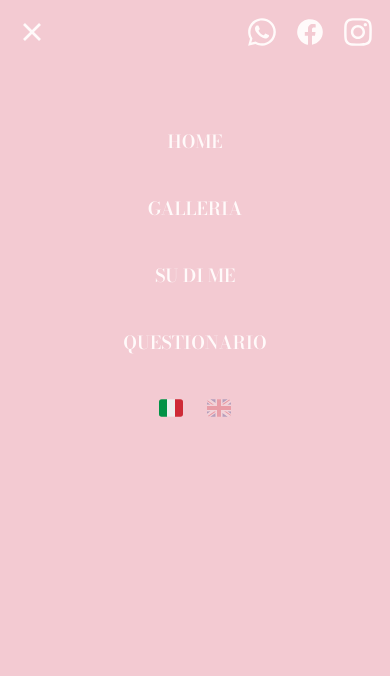
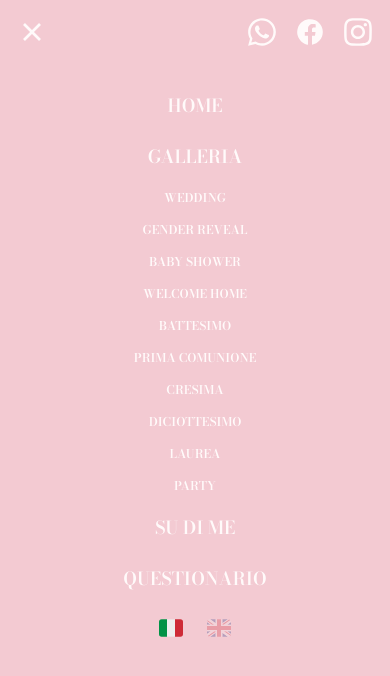
Before and after one commit to vanewedding/website, a React (Vite) app: page /it in a window 390 px wide. Both pictures are taken after a click on the icon 32 px from the left and 32 px from the top of the page. Shown: the top 676 px of the page. Built offline with nearby package versions, Linux system fonts and the light colour scheme.

Commit message:
feat: aggiunti sotto menu in mobile e refactor componente che contiene sottomenu in desktop. refactor: rimozione stato scroll inutilizzato

```diff
--- /dev/null
+++ b/src/components/visual/SubMenu.jsx
@@ -0,0 +1,27 @@
+import { Link } from "react-router-dom";
+
+export default function SubMenu({ submenuItems, it }) {
+  return (
+    <section
+      className="
+            absolute top-16 flex flex-col  items-center gap-4
+            p-4 w-64  bg-brand-pink
+            border-b-2 rounded-b-lg  border-l-2 border-r-2  border-off-white drop-shadow-xl shadow-overlay-black
+            transition-all duration-300 opacity-0 pointer-events-none
+            group-hover:opacity-100 group-hover:pointer-events-auto
+            overflow-y-scroll max-h-screen
+          "
+    >
+      {submenuItems.map((sublink) => (
+        <Link
+          key={sublink.id}
+          to={it ? sublink.pathIt : sublink.pathEng}
+          className="font-semibold text-off-white
+          transition-all duration-300 hover:font-black"
+        >
+          {it ? sublink.nameIt : sublink.nameEng}
+        </Link>
+      ))}
+    </section>
+  );
+}
--- a/src/components/visual/header/Header.jsx
+++ b/src/components/visual/header/Header.jsx
@@ -1,30 +1,9 @@
 import Navbar from "../navbar/Navbar";
 import { useState, useEffect } from "react";
 export default function Header() {
-	const [isScrolled, setIsScrolled] = useState(false);
-	// find scroll more then 60px and add background
-	useEffect(() => {
-		const handleScroll = () => {
-			let isScroll = window.scrollY > 10;
-			setIsScrolled(isScroll);
-		};
-		window.addEventListener("scroll", handleScroll);
-		return () => window.removeEventListener("scroll", handleScroll);
-	}, []);
-
-	useEffect(() => {
-		console.log(isScrolled);
-	}, [isScrolled]);
-
-	return (
-		<header
-			className={`${`z-100 w-full h-16 sticky top-0 left-0 flex items-center bg-brand-pink px-4 `} ${
-				isScrolled
-					? "bg-overlay-white shadow-md text-gray-700 backdrop-blur-lg py-3 md:py-4"
-					: "py-4 md:py-6"
-			}`}
-		>
-			<Navbar isScrolled={isScrolled} />
-		</header>
-	);
+  return (
+    <header className="w-full h-16 sticky top-0 left-0 flex items-center bg-brand-pink text-off-white px-4 z-100 ">
+      <Navbar />
+    </header>
+  );
 }
--- a/src/components/visual/navbar/Navbar.jsx
+++ b/src/components/visual/navbar/Navbar.jsx
@@ -1,11 +1,12 @@
 import { navLinks, socials, langs } from "../../../data/data";
-import { NavLink } from "react-router-dom";
+import { NavLink, Link } from "react-router-dom";
 import { useState, useContext } from "react";
 import { useSwitchLang } from "../../../hooks/useSwitchLang";
+import SubMenu from "../SubMenu";
 
 import GlobalContext from "../../../context/globalContext";
 
-export default function Navbar({ isScrolled }) {
+export default function Navbar() {
   const switchLang = useSwitchLang();
   const { lang, it, eng } = useContext(GlobalContext);
   const [isMenuOpen, setIsMenuOpen] = useState(false);
@@ -13,56 +14,38 @@ export default function Navbar({ isScrolled }) {
 
   return (
     <nav
-			className={`w-full flex items-center justify-between transition-all duration-500 `}
+      className={`w-full flex items-center justify-between transition-all duration-500`}
     >
       {/* Desktop Left */}
 
       <div className="hidden lg:flex items-center justify-around gap-4 lg:gap-8">
         {navLinks.map((link) => (
+          <div
+            key={link.id}
+            className="relative group flex flex-col items-center"
+          >
             <NavLink
-						key={link.id}
               to={it ? link.pathIt : link.pathEng}
-						className={`flex justify-center  ${
-							isScrolled ? "text-gray-700" : "text-off-white"
-						}  ${link.id != 1 ? "min-w-40" : ""}
-						${link.submenu === true ? "hover:display-block" : "display:none"}`}
+              className={`flex justify-center items-center group h-16 ${
+                link.id !== 1 ? "min-w-40" : ""
+              }`}
             >
               {link.id === 1 ? (
                 <div className="size-12">
                   <img src={link.svg} alt="Logo" />
                 </div>
               ) : (
-							<>
                 <div className="font-semibold transition-all duration-300 hover:font-black">
                   {it ? link.nameIt : link.nameEng}
                 </div>
-								{link.submenu === true ? (
-									<section
-										className={`hidden bg-brand-pink absolute top-16 items-center gap-4 p-4 w-64
-										border-b-2 border-l-2 border-r-2 rounded-b-lg shadow-overlay-black drop-shadow-xl
-										hover:flex flex-col`}
-									>
-										{link.submenuItems.map((sublink) => (
-											<NavLink
-												key={sublink.id}
-												to={it ? sublink.pathIt : sublink.pathEng}
-												className="font-semibold transition-all duration-300 hover:font-black"
-											>
-												{it ? sublink.nameIt : sublink.nameEng}
-											</NavLink>
-										))}
-									</section>
-								) : (
-									""
-								)}
-								{/*<div
-									className={`${
-										isScrolled ? "bg-gray-700" : "bg-white"
-									} h-0.5 w-0 group-hover:w-full transition-all duration-300`}
-								/>*/}
-							</>
               )}
             </NavLink>
+
+            {/* submenu */}
+            {link.submenu && (
+              <SubMenu submenuItems={link.submenuItems} it={it} />
+            )}
+          </div>
         ))}
       </div>
 
@@ -93,26 +76,51 @@ export default function Navbar({ isScrolled }) {
 
       {/* Mobile Menu */}
       <div
-				className={`transition-all duration-800 pt-16 h-screen fixed top-16 left-0 w-full flex flex-col items-center gap-10 bg-brand-pink text-off-white text-base font-semibold lg:hidden ${
-					isMenuOpen ? "translate-y-0" : "-translate-y-full"
-				}`}
+        className={` fixed top-16 left-0 flex flex-col items-center lg:hidden
+			 h-[calc(100vh-4rem)] w-full py-4 bg-brand-pink text-off-white text-base font-semibold
+			transition-all duration-800 overflow-y-auto
+			${isMenuOpen ? "translate-y-0" : "-translate-y-full"}`}
       >
+        {/* Link */}
         {navLinks.map((link) => (
+          <>
             <NavLink
-						key={link.id}
+              key={`${link.id}-link`}
               to={it ? link.pathIt : link.pathEng}
               onClick={() => setIsMenuOpen(false)}
-						className={`text-base ${
+              className={`text-base my-3 hover:transition-all hover:duration-200 hover:font-black ${
                 isMenuOpen
-								? " transition-opacity duration-1100 opacity-100"
+                  ? " transition-opacity duration-100 opacity-100"
                   : " transition-opacity duration-500 opacity-0 pointer-events-none"
-						}  hover:transition-all hover:duration-200 hover:font-black`}
+              }
+			`}
             >
-						{it ? link.nameIt : link.nameEng}
+              {" "}
+              <div>{it ? link.nameIt : link.nameEng}</div>
             </NavLink>
+
+            {/* subLink */}
+            {link.submenu &&
+              link.submenuItems.map((item) => (
+                <>
+                  <Link
+                    key={`${item.id}-items`}
+                    to={it ? item.pathIt : item.pathEng}
+                    className={`text-xs my-2 hover:transition-all hover:duration-200 hover:font-black ${
+                      isMenuOpen
+                        ? " transition-opacity duration-100 opacity-100"
+                        : " transition-opacity duration-500 opacity-0 pointer-events-none"
+                    }
+			`}
+                  >
+                    {it ? item.nameIt : item.nameEng}
+                  </Link>
+                </>
+              ))}
+          </>
         ))}
 
-				<section className="flex justify-center items-center gap-6">
+        <section className="my-3 flex justify-center items-center gap-6">
           {langs.map((l) => (
             <button
               key={l.id}
@@ -126,11 +134,14 @@ export default function Navbar({ isScrolled }) {
             >
               <img
                 src={l.svg}
-								className={`${
-									l.lang === lang
+                className={`transition-opacity duration-300
+					${
+            isMenuOpen
+              ? l.lang === lang
                 ? "opacity-100"
-										: "opacity-25 hover:opacity-100 transition-opacity"
-								} ${isMenuOpen ? " duration-300" : "opacity-0"}`}
+                : "opacity-25 hover:opacity-100"
+              : "opacity-0 pointer-events-none"
+          }`}
               />
             </button>
           ))}
```
Lines whose indentation alone changed are shown as unchanged.
